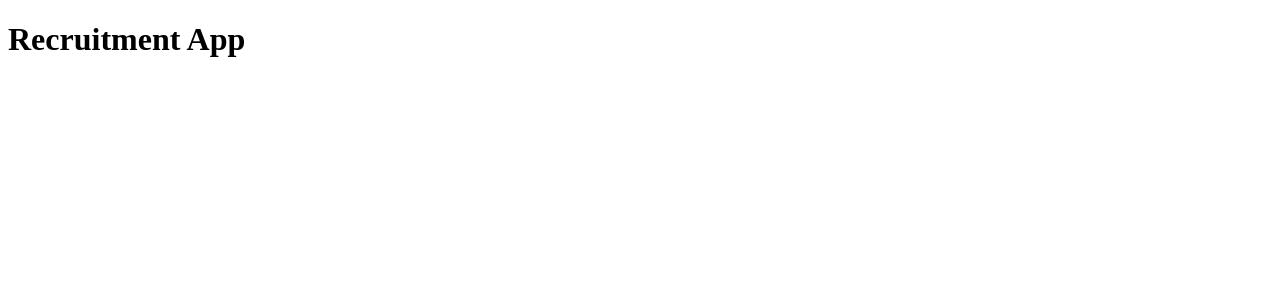
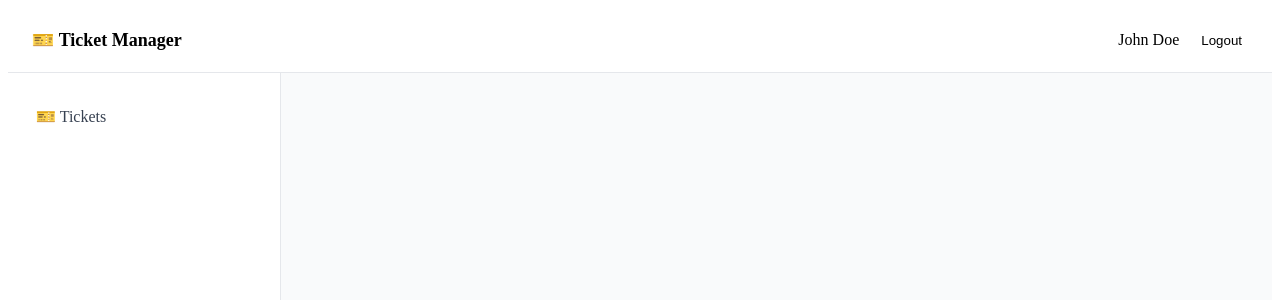
Before and after one commit to MDrumm90/MiniTicketSystem, an Angular app in the folder MiniTicketSystem.FrontEnd/: page / in a window 1280 px wide. Shown: the top 300 px of the page. Built offline with nearby package versions, Linux system fonts and the light colour scheme.

Commit message:
Implement main layout with header and sidebar components

```diff
--- a/MiniTicketSystem.FrontEnd/src/app/app.html
+++ b/MiniTicketSystem.FrontEnd/src/app/app.html
@@ -1,3 +1 @@
-<h1>Recruitment App</h1>
-
 <router-outlet />
--- a/MiniTicketSystem.FrontEnd/src/app/app.routes.ts
+++ b/MiniTicketSystem.FrontEnd/src/app/app.routes.ts
@@ -1,3 +1,9 @@
 import { Routes } from '@angular/router';
+import { MainLayout } from './layout/main-layout/main-layout';
 
-export const routes: Routes = [];
+export const routes: Routes = [
+  {
+    path: '',
+    component: MainLayout
+  }
+];
--- a/MiniTicketSystem.FrontEnd/src/app/app.ts
+++ b/MiniTicketSystem.FrontEnd/src/app/app.ts
@@ -1,4 +1,4 @@
-import { Component, signal } from '@angular/core';
+import { Component } from '@angular/core';
 import { RouterOutlet } from '@angular/router';
 
 @Component({
@@ -8,5 +8,5 @@ import { RouterOutlet } from '@angular/router';
   styleUrl: './app.scss'
 })
 export class App {
-  protected readonly title = signal('MiniTicketSystem.FrontEnd');
+
 }
--- a/MiniTicketSystem.FrontEnd/src/app/layout/header/header.html
+++ b/MiniTicketSystem.FrontEnd/src/app/layout/header/header.html
@@ -1 +1,10 @@
-<p>header works!</p>
+<header class="header">
+  <div class="logo">
+    🎫 Ticket Manager
+  </div>
+
+  <div class="user">
+    <span>John Doe</span>
+    <button>Logout</button>
+  </div>
+</header>
--- a/MiniTicketSystem.FrontEnd/src/app/layout/header/header.scss
+++ b/MiniTicketSystem.FrontEnd/src/app/layout/header/header.scss
@@ -0,0 +1,28 @@
+.header {
+  height: 64px;
+  padding: 0 24px;
+
+  display: flex;
+  align-items: center;
+  justify-content: space-between;
+
+  background: #ffffff;
+  border-bottom: 1px solid #e5e7eb;
+}
+
+.logo {
+  font-size: 18px;
+  font-weight: 600;
+}
+
+.user {
+  display: flex;
+  align-items: center;
+  gap: 16px;
+}
+
+button {
+  border: none;
+  background: transparent;
+  cursor: pointer;
+}
--- a/MiniTicketSystem.FrontEnd/src/app/layout/main-layout/main-layout.html
+++ b/MiniTicketSystem.FrontEnd/src/app/layout/main-layout/main-layout.html
@@ -1 +1,9 @@
-<p>main-layout works!</p>
+<app-header />
+
+<div class="layout">
+  <app-sidebar />
+
+  <main class="content">
+    <router-outlet />
+  </main>
+</div>
--- a/MiniTicketSystem.FrontEnd/src/app/layout/main-layout/main-layout.scss
+++ b/MiniTicketSystem.FrontEnd/src/app/layout/main-layout/main-layout.scss
@@ -0,0 +1,10 @@
+.layout {
+  display: flex;
+  min-height: calc(100vh - 64px);
+}
+
+.content {
+  flex: 1;
+  padding: 32px;
+  background: #f9fafb;
+}
--- a/MiniTicketSystem.FrontEnd/src/app/layout/sidebar/sidebar.html
+++ b/MiniTicketSystem.FrontEnd/src/app/layout/sidebar/sidebar.html
@@ -1 +1,7 @@
-<p>sidebar works!</p>
+<aside class="sidebar">
+  <nav>
+    <a routerLink="/tickets">
+      🎫 Tickets
+    </a>
+  </nav>
+</aside>
--- a/MiniTicketSystem.FrontEnd/src/app/layout/sidebar/sidebar.scss
+++ b/MiniTicketSystem.FrontEnd/src/app/layout/sidebar/sidebar.scss
@@ -0,0 +1,28 @@
+.sidebar {
+  width: 240px;
+  min-height: calc(100vh - 64px);
+
+  padding: 24px 16px;
+
+  background: #ffffff;
+  border-right: 1px solid #e5e7eb;
+}
+
+nav {
+  display: flex;
+  flex-direction: column;
+  gap: 4px;
+}
+
+a {
+  padding: 10px 12px;
+
+  color: #374151;
+  text-decoration: none;
+
+  border-radius: 6px;
+}
+
+a:hover {
+  background: #f3f4f6;
+}
--- a/MiniTicketSystem.FrontEnd/src/app/layout/sidebar/sidebar.ts
+++ b/MiniTicketSystem.FrontEnd/src/app/layout/sidebar/sidebar.ts
@@ -1,10 +1,11 @@
 import { Component } from '@angular/core';
+import { RouterLink } from '@angular/router';
 
 @Component({
   selector: 'app-sidebar',
-  imports: [],
+  imports: [RouterLink],
   templateUrl: './sidebar.html',
-  styleUrl: './sidebar.scss',
+  styleUrl: './sidebar.scss'
 })
 export class Sidebar {
 
```
Also changed, not shown: MiniTicketSystem.FrontEnd/src/app/layout/main-layout/main-layout.ts (+9 -2 lines), MiniTicketSystem.FrontEnd/tree.txt.
